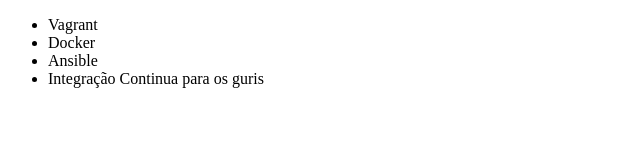
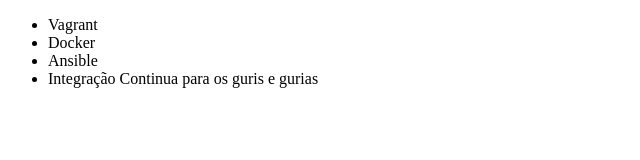
Before and after one commit to jefersonAlbara/alura-git, a plain HTML site: page index.html in a window 1280 px wide. Shown: the full height of the page, 0-640 px from the left. Drawn offline with Linux system fonts and the light colour scheme.

Commit message:
Adicionando mais coisas novas

```diff
--- a/index.html
+++ b/index.html
@@ -9,7 +9,7 @@
         <li>Vagrant</li>
         <li>Docker</li>
         <li>Ansible</li>
-        <li>Integração Continua para os guris</li>
+        <li>Integração Continua para os guris e gurias</li>
     </ul>
 </body>
 </html>
```
